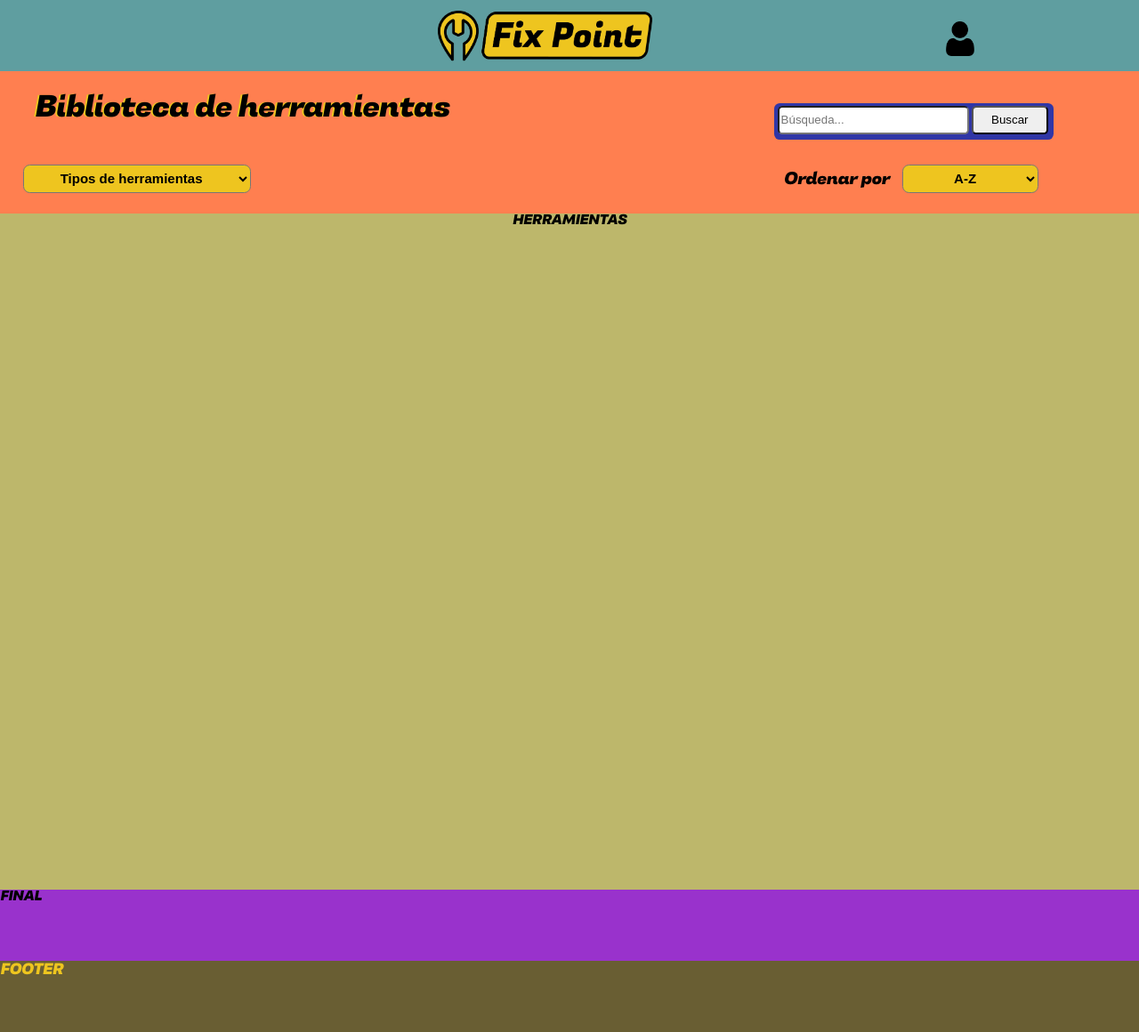
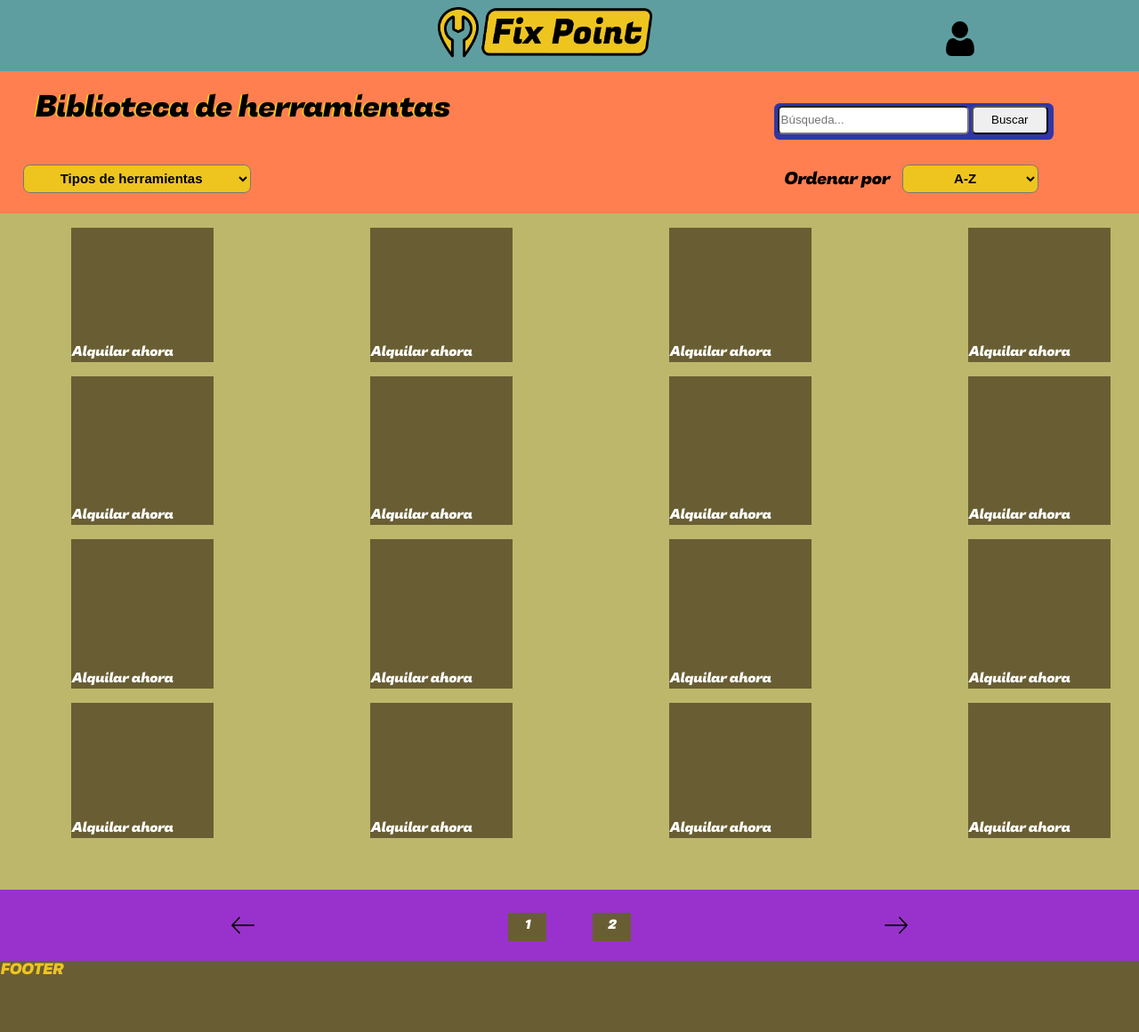
Before and after one commit to Wolfxyz16/retoFixPoint, a PHP site: page /html/biblioteca2.html in a window 1280 px wide. Shown: the whole page at 89% size. Run offline with PHP 8.4, Linux system fonts and the light colour scheme.

Commit message:
trabajo shania 25 oct

```diff
--- a/html/biblioteca.html
+++ b/html/biblioteca.html
@@ -7,7 +7,8 @@
     <title>Document</title>
     <link href="biblioteca.css" type="text/css" rel="stylesheet" >
 </head>
-<body>
+<body class="grid-contenedor">
+
 
     <header class="cabecera">
         <section class="contenedor-logo" id="contenedor-logo1">
--- a/html/biblioteca2.html
+++ b/html/biblioteca2.html
@@ -49,36 +49,38 @@
         </main>
 
         <main class="herramientas">
-           HERRAMIENTAS
 
-            <!-- <div class="her"><a href="">Alquilar ahora</a></div>
+
             <div class="her"><a href="">Alquilar ahora</a></div>
-            <div class="her"><a href="">Alquilar ahora</a></div>
-            <div class="her"><a href="">Alquilar ahora</a></div>
-            <div class="her"><a href="">Alquilar ahora</a></div>
-            <div class="her"><a href="">Alquilar ahora</a></div>
-            <div class="her"><a href="">Alquilar ahora</a></div>
-            <div class="her"><a href="">Alquilar ahora</a></div>
-            <div class="her"><a href="">Alquilar ahora</a></div>
-            <div class="her"><a href="">Alquilar ahora</a></div>
-            <div class="her"><a href="">Alquilar ahora</a></div>
-            <div class="her"><a href="">Alquilar ahora</a></div>
-            <div class="her"><a href="">Alquilar ahora</a></div>
-            <div class="her"><a href="">Alquilar ahora</a></div>
-            <div class="her"><a href="">Alquilar ahora</a></div>
-            <div class="her"><a href="">Alquilar ahora</a></div> -->
+            <div class="her2"><a href="">Alquilar ahora</a></div>
+            <div class="her3"><a href="">Alquilar ahora</a></div>
+            <div class="her4"><a href="">Alquilar ahora</a></div>
+            <div class="her5"><a href="">Alquilar ahora</a></div>
+            <div class="her6"><a href="">Alquilar ahora</a></div>
+            <div class="her7"><a href="">Alquilar ahora</a></div>
+            <div class="her8"><a href="">Alquilar ahora</a></div>
+            <div class="her9"><a href="">Alquilar ahora</a></div>
+            <div class="her10"><a href="">Alquilar ahora</a></div>
+            <div class="her11"><a href="">Alquilar ahora</a></div>
+            <div class="her12"><a href="">Alquilar ahora</a></div>
+            <div class="her13"><a href="">Alquilar ahora</a></div>
+            <div class="her14"><a href="">Alquilar ahora</a></div>
+            <div class="her15"><a href="">Alquilar ahora</a></div>
+            <div class="her16"><a href="">Alquilar ahora</a></div>
 
         </main>
 
         <div class="contenedor_final_pagina">
-            <!-- <a href=""> <img src="../img/flechaizquierda.png" class="flechaizquierda"></a>
+            <div class="contenedor-a">
+             <a href="" class="flechas"> <img src="../img/flechaizquierda.png" class="flechaizquierda"></a>
 
-            <div class="numerouno"><a href=""><p>1</p></a></div>
+            <div class="numero"><a href=""><p>1</p></a></div>
 
-            <div class="numerodos"><a href=""><p>2</p></a></div>
+            <div class="numero"><a href=""><p>2</p></a></div>
 
-            <a href="">  <img src="../img/flechaderecha.png" class="flechaderecha"></a> -->
-                FINAL
+            <a href="" class="flechas">  <img src="../img/flechaderecha.png" class="flechaderecha"></a>
+        </div>
+
         </div>
 
 
--- a/styles/biblioteca2.css
+++ b/styles/biblioteca2.css
@@ -1,9 +1,5 @@
 body,html{
-    padding: 0;
-    margin: 0;
-    width: 100%;
-    height: 100%;
-    font-family: fuentefixpoint;
+    padding: 0; margin: 0; width: 100%;height: 100%;font-family: fuentefixpoint;
 }
 @font-face {
     font-family: fuenteFixpoint;
@@ -14,7 +10,7 @@ body,html{
       grid-template:
        "header" 10%
       "contenedor-uno" 20%
-      "herramientas" 90%
+      "herramientas" 120%
       "final" 5%
       "footer" 10%
        ;
@@ -39,11 +35,7 @@ body,html{
     height: 50%;
     margin-bottom: 5%;
 }
-.imagenfixpoint{
-    width: 65%;
-    height: 20%;
-    margin-left: 40%;
-}
+.imagenfixpoint{width: 65%;height: 20%;  margin-left: 40%;}
 .logo4{
     grid-area: logo4;
     display: grid;
@@ -53,12 +45,7 @@ body,html{
     height: 40%;
     margin-right: 10%;
 }
-.imagenusuario{
-    width: 40%;
-    height: 40%;
-    margin-top: 20%;
-
-}
+.imagenusuario{width: 40%;height: 40%; margin-top: 20%;}
 
 .contenedor_uno{
     display: grid;
@@ -75,21 +62,18 @@ h1{
     grid-area: titulo;
     color: black;
     text-shadow: -2px 0px 0px #EEC51F;
-    font-size: 25px;
+    font-size: 22px;
     margin-left: 5%;
 }
 .contenedor_buscar{
     grid-area: buscador;
     background-color:#3036A6;
-    width: 55%;
+    width: 60%;
     border-radius: 0.4em;
     grid-column: 1 / span 2;
     margin-left: 20%;
 }
-.buscador{
-    height: 90%;
-    width: 70%;
-    border-radius: 0.4em;
+.buscador{height: 90%;width: 70%;border-radius: 0.4em;
 }
 .buscar_boton{
     width: 28%;
@@ -101,11 +85,10 @@ h1{
     border-radius: 0.5em;
     background-color: #EEC51F;
     height: 50%;
-    width: 80%;
+    width: 85%;
     font-weight: bolder;
     margin-top: 8%;
     margin-left: 5%;
-
 }
 .ordenar_por{
     grid-area: ordenar;
@@ -117,7 +100,7 @@ h1{
 .A-Z{
     background-color: #EEC51F;
     border-radius: 0.5em;
-    width: 50%;
+    width: 40%;
     text-align: center;
     height: 70%;
     font-weight: bolder;
@@ -129,32 +112,82 @@ h1{
     width: 100%;
     justify-items: center;
     grid-area: herramientas;
+    grid-template:
+    "imagen"24%
+    "imagen2" 22%
+    "imagen3" 22%
+    "imagen4"22%;
+    gap: 1em;
+}
+a{text-decoration: none;color: white;}
 
+.her{
+    margin-top: 5%;
+    grid-area: imagen;
+    background-color: #695E33;
+    width: 40%;
+    display: flex;
+    align-items: flex-end;
 }
+.her2{
+    grid-area: imagen2;
+    background-color: #695E33;
+    width: 40%;
+    display: flex;
+    align-items: flex-end;
+}
+.her3{
+    grid-area: imagen3;
+    background-color: #695E33;
+    width: 40%;
+    display: flex;
+    align-items: flex-end;
+}
+.her4{
+    grid-area: imagen4;
+    background-color: #695E33;
+    width: 40%;
+    display: flex;
+    align-items: flex-end;
+}
+.her5{ display: none;}.her6{display: none;}.her7{display: none;}.her8{ display: none;}
+.her9{ display: none;}.her10{display: none;}.her11{display: none;}.her12{display: none;}
+.her13{ display: none;}.her14{display: none;}.her15{display: none;}.her16{display: none;}
 .contenedor_final_pagina{
     width: 100%;
-    /* height: 20%; */
-    /* display: flex; */
-    /* justify-content: center;
-    align-items: center;
-   gap: 1em; */
    grid-area: final;
    background-color:darkorchid;
+   display: grid;
+   grid-template:
+   "contenedor-a"100%;
+    justify-items:center;
 }
-
+.contenedor-a{
+    grid-area: contenedor-a;
+    display: flex;
+    justify-content: center;
+    align-content: center;
+    width: 100%;
+}
+.flechaderecha{width: 80%;height: 90%;}
+.flechaizquierda{ width:80%;height: 90%;}
+.numero{
+    text-align: center;
+    background-color: #695E33;
+    width: 10%;
+    height:90%;
+    line-height: 50%;
+    margin-left: 2%;
+    margin-right: 2%;
+}
 footer{
     width: 100%;
-    /* height:10% ; */
     background-color: #695E33;
-    /* display: flex; */
     color:#EEC51F ;
-    /* gap:8em;
-    justify-content: flex-start; */
     font-size: large;
     align-items: center;
     grid-area: footer;
 }
-
 @media (min-width: 600px){
     .grid-contenedor{
         grid-template:
@@ -163,9 +196,7 @@ footer{
         "herramientas   herramientas"80%
         "final           final"10%
         "footer          footer" 10%/
-        50%                 50%
-        ;
-
+        50%                 50%;
     }
     .cabecera{
         grid-template:
@@ -226,7 +257,6 @@ footer{
         margin-top: 8%;
         margin-left: 5%;
         font-size: 20px;
-
     }
     .ordenar_por{
         grid-area: ordenar;
@@ -246,9 +276,61 @@ footer{
         margin-left: 2%;
         font-size: 20px;
     }
-
+    .herramientas{
+        display: grid;
+        grid-template:
+        "imagen imagen2"24%
+        "imagen3 imagen4" 22%
+        "imagen5 imagen6" 22%
+        "imagen7 imagen8"22%/
+            50%     50%;
+        gap: 1em;
+    }
+    .her2{ margin-top: 5%;}
+    .her5{
+        grid-area: imagen5;
+        background-color: #695E33;
+        width: 40%;
+        display: flex;
+        align-items: flex-end;
+    }
+    .her6{
+        grid-area: imagen6;
+        background-color: #695E33;
+        width: 40%;
+        display: flex;
+        align-items: flex-end;
+    }
+    .her7{
+        grid-area: imagen7;
+        background-color: #695E33;
+        width: 40%;
+        display: flex;
+        align-items: flex-end;
+    }
+    .her8{
+        grid-area: imagen8;
+        background-color: #695E33;
+        width: 40%;
+        display: flex;
+        align-items: flex-end;
+    }
+    .flechas{
+        width: 100%;height: 100%;
+        display: flex;
+        align-items: center;
+        justify-content: center;
+    }
+    .flechaderecha{ width: 15%;height: 50%; }
+    .flechaizquierda{width: 15%;height: 50%;}
+    .numero{
+        width: 25%;
+        height:57%;
+        font-size: 25px;
+        margin-top: 3%;
+        line-height: 5%;
+    }
 }
-
 @media (min-width: 800px){
     .grid-contenedor{
         grid-template:
@@ -266,31 +348,10 @@ footer{
         "logo1  logo4"100%/
         60%      40%;
     }
-    .logo1{
-        grid-area: logo1;
-        display: grid;
-        width: 70%;
-        height: 50%;
-    }
-    .imagenfixpoint{
-        width: 45%;
-        height: 40%;
-        margin-left: 70%;
-        margin-top: 2%;
-    }
-    .logo4{
-        grid-area: logo4;
-        display: grid;
-        width: 30%;
-        height: 20%;
-        margin-bottom: 15%;
-
-    }
-    .imagenusuario{
-        width: 25%;
-        height: 40%;
-        margin-left: 90%;
-    }
+    .logo1{ grid-area: logo1; display: grid; width: 70%; height: 50%; margin-bottom: 6%; }
+    .imagenfixpoint{width: 45%;height: 40%;margin-left: 70%;margin-top: 2%;}
+    .logo4{ grid-area: logo4; display: grid; width: 30%; height: 20%; margin-bottom: 15%;}
+    .imagenusuario{ width: 25%; height: 40%; margin-left: 90%;}
     .contenedor_uno{
         display: grid;
         background-color:coral;
@@ -317,16 +378,8 @@ footer{
         padding: 0.2em;
         margin-top: 7%;
     }
-    .buscador{
-        height: 90%;
-        width: 70%;
-        border-radius: 0.4em;
-    }
-    .buscar_boton{
-        width: 28%;
-        height: 90%;
-        border-radius: 0.4em;
-    }
+    .buscador{ height: 90%; width: 70%; border-radius: 0.4em;}
+    .buscar_boton{width: 28%;height: 90%;border-radius: 0.4em;}
     .tipos_herramientas{
         grid-area: tipos;
         border-radius: 0.5em;
@@ -338,7 +391,6 @@ footer{
         margin-left: 5%;
         font-size: 15px;
         text-align: center;
-
     }
     .ordenar_por{
         grid-area: ordenar;
@@ -358,6 +410,96 @@ footer{
         margin-left: 2%;
         font-size: 15px;
     }
+    .herramientas{
+        display: grid;
+        grid-template:
+        "imagen   imagen2  imagen3  imagen4"22%
+        "imagen5  imagen6  imagen7  imagen8"22%
+        "imagen9  imagen10 imagen11 imagen12"22%
+        "imagen13 imagen14 imagen15 imagen16"20%/
+            25%         25%     25%     25%;
+    }
+    .her3{margin-top: 5%;width: 50%;}.her1{width: 50%;}.her2{width: 50%;}.her{width: 50%;}
+    .her4{margin-top: 5%;width: 50%;}.her5{width: 50%;}.her6{width: 50%;}.her7{width: 50%;}.her8{width: 50%;}
+    .her9{
+        grid-area: imagen9;
+        background-color: #695E33;
+        width: 40%;
+        display: flex;
+        align-items: flex-end;
+        width:50%;
+    }
+    .her10{
+        grid-area: imagen10;
+        background-color: #695E33;
+        width: 40%;
+        display: flex;
+        align-items: flex-end;
+        width: 50%;
+    }
+    .her11{
+        grid-area: imagen11;
+        background-color: #695E33;
+        width: 40%;
+        display: flex;
+        align-items: flex-end;
+        width: 50%;
+    }
+    .her12{
+        grid-area: imagen12;
+        background-color: #695E33;
+        width: 40%;
+        display: flex;
+        align-items: flex-end;
+        width: 50%;
+    }
+    .her13{
+        grid-area: imagen13;
+        background-color: #695E33;
+        width: 40%;
+        display: flex;
+        align-items: flex-end;
+        width: 50%;
+    }
+    .her14{
+        grid-area: imagen14;
+        background-color: #695E33;
+        width: 40%;
+        display: flex;
+        align-items: flex-end;
+        width: 50%;
+    }
+    .her15{
+        grid-area: imagen15;
+        background-color: #695E33;
+        width: 40%;
+        display: flex;
+        align-items: flex-end;
+        width: 50%;
+    }
+    .her16{
+        grid-area: imagen16;
+        background-color: #695E33;
+        width: 40%;
+        display: flex;
+        align-items: flex-end;
+        width: 50%;
+    }
+    .contenedor-a{
+        display: flex;
+        justify-content: center;
+        align-content: center;
+        width: 100%;
+    }
+    .flechas{
+        width: 100%;height: 100%;
+        display: flex;
+        align-items: center;
+        justify-content: center;
 
+    }
+    .flechaderecha{ width: 7%;}
+    .flechaizquierda{width: 7%;}
+    .numero{ width: 8%; height: 40%; font-size: 15px; margin-top: 2%;}
 
 }
```
Also changed, not shown: html/biblioteca.css (+10 -0 lines).
